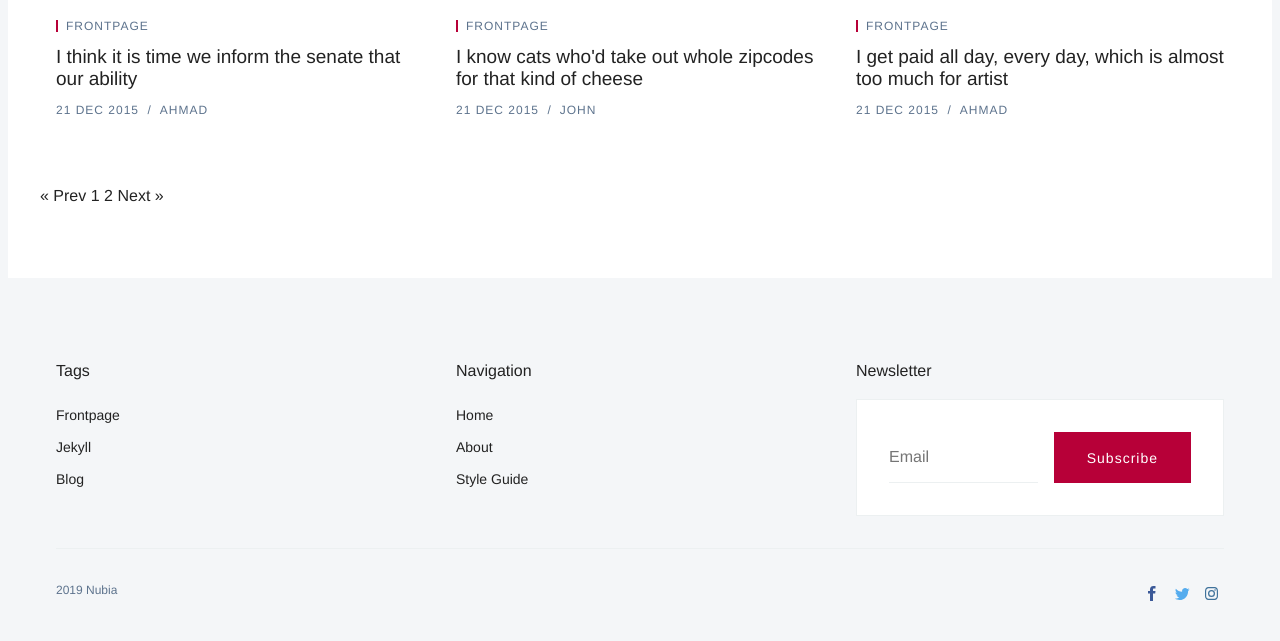
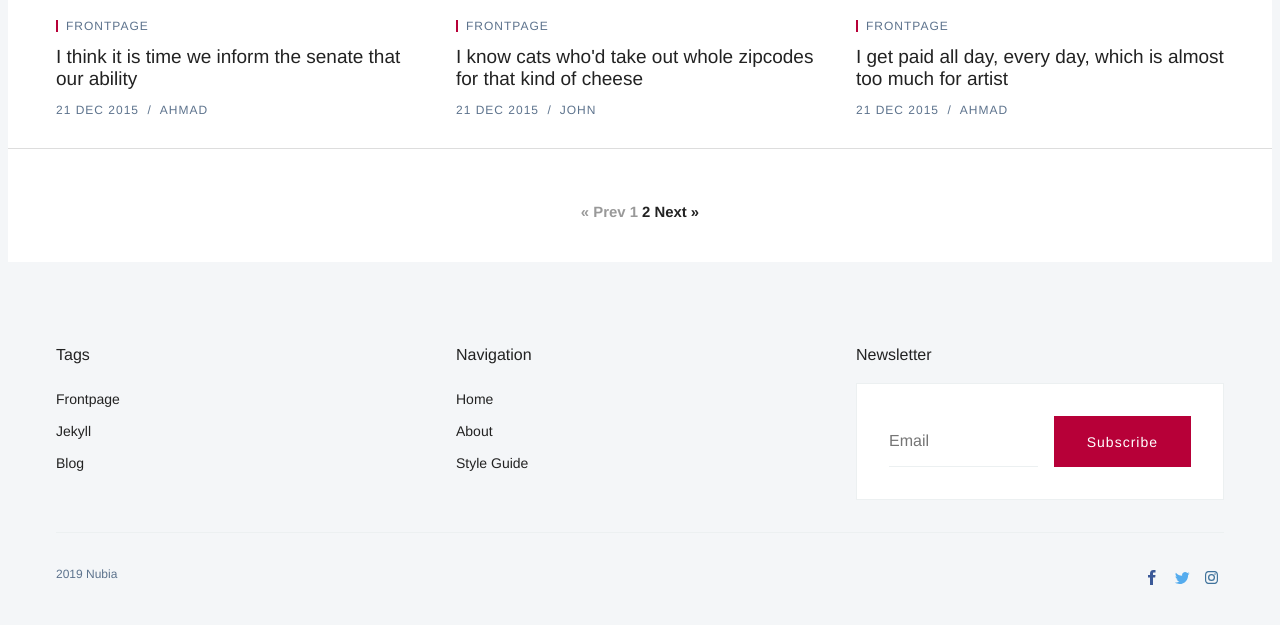
Before and after one commit to olagokeyk/olagokeyk.github.io, a Jekyll site: the page built from index.html, in a window 1280 px wide. Shown: the part 1916-2557 px from the top of the page. Built offline with Jekyll 4.4.1, drawn with Linux system fonts in a browser that asks for light colours; some web fonts are replaced; the list of posts is cut into pages by our own code.

Commit message:
adding pagination to index.html

```diff
--- a/index.html
+++ b/index.html
@@ -9,7 +9,11 @@
     {% endfor %}
   </div>
 
-  <div class='o-grid'>
+  <!-- Pagination
+================================================== -->
+<div class="bottompagination">
+<div class="pointerup"><i class="fa fa-caret-up"></i></div>
+<span class="navigation" role="navigation">
     {% include pagination.html %}
-  </div>
+</span>
 </div>
```
